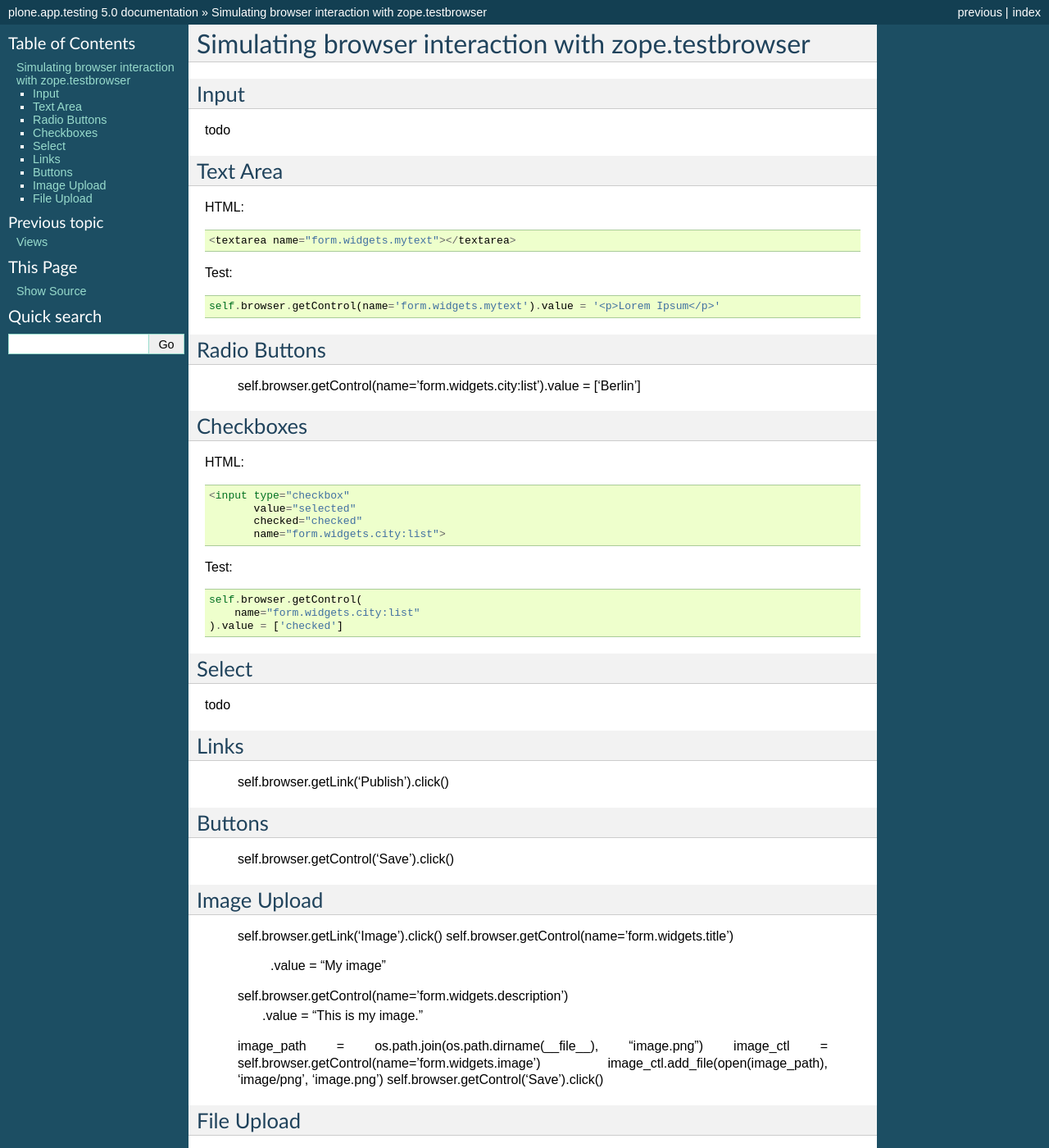
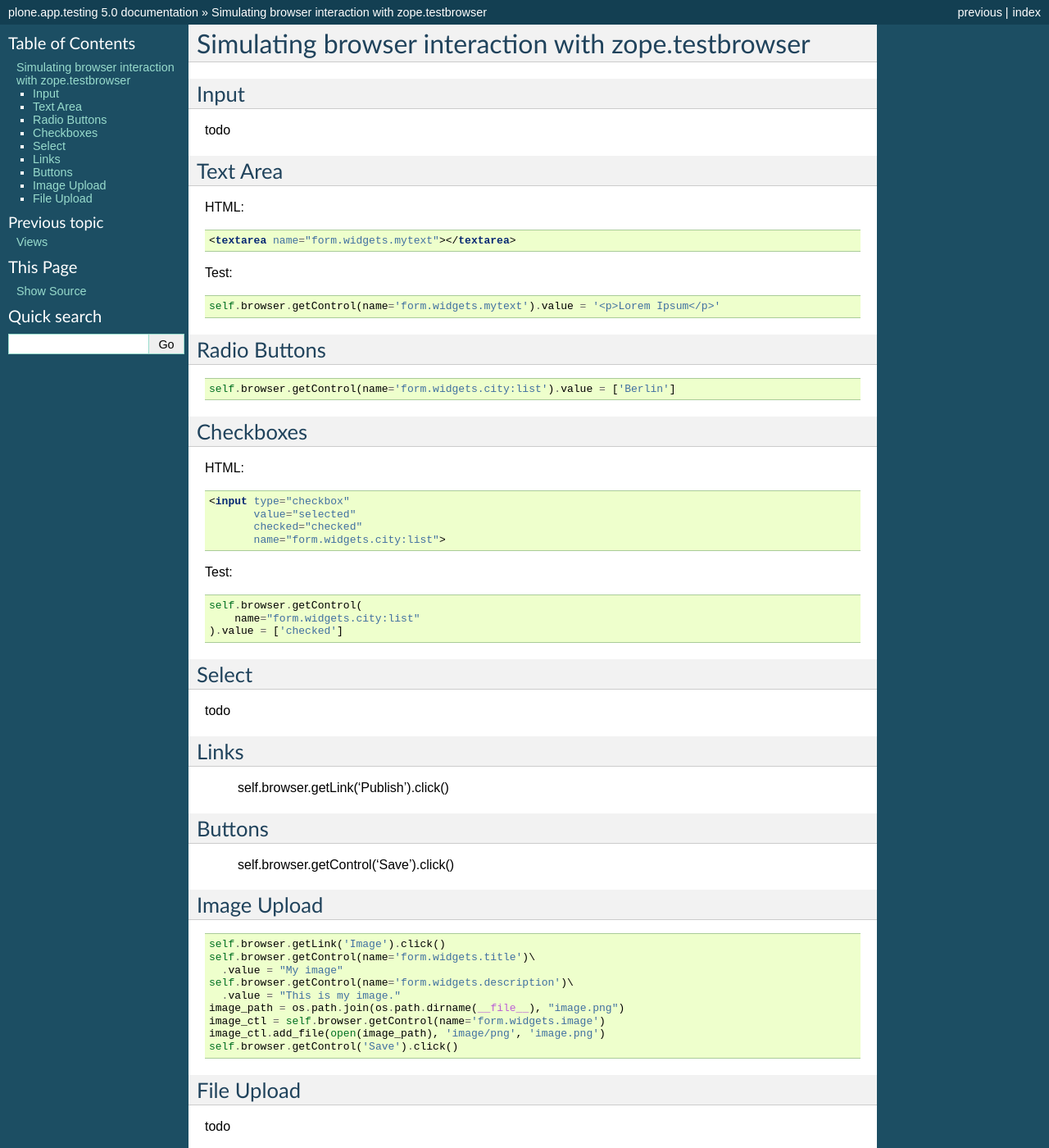
Before and after one commit to plone/plone.app.testing, a Sphinx documentation site: the page built from docs/source/zope-testbrowser.rst, in a window 1280 px wide and 1400 px high. Shown: the whole window at 82% size. Built offline with Sphinx 7.4.7, drawn with Linux system fonts in a browser that asks for light colours.

Commit message:
rst fixes

```diff
--- a/docs/source/zope-testbrowser.rst
+++ b/docs/source/zope-testbrowser.rst
@@ -9,30 +9,40 @@ todo
 Text Area
 ---------
 
-HTML::
+HTML:
+
+.. code-block:: html
 
   <textarea name="form.widgets.mytext"></textarea>
 
-Test::
+Test:
+
+.. code-block:: python
 
   self.browser.getControl(name='form.widgets.mytext').value = '<p>Lorem Ipsum</p>'
 
 Radio Buttons
 -------------
 
+.. code-block:: python
+
   self.browser.getControl(name='form.widgets.city:list').value = ['Berlin']
 
 Checkboxes
 ----------
 
-HTML::
+HTML:
+
+.. code-block:: html
 
   <input type="checkbox"
          value="selected"
          checked="checked"
          name="form.widgets.city:list">
 
-Test::
+Test:
+
+.. code-block:: python
 
   self.browser.getControl(
       name="form.widgets.city:list"
@@ -60,6 +70,8 @@ Buttons
 Image Upload
 ------------
 
+.. code-block:: python
+
   self.browser.getLink('Image').click()
   self.browser.getControl(name='form.widgets.title')\
     .value = "My image"
```
